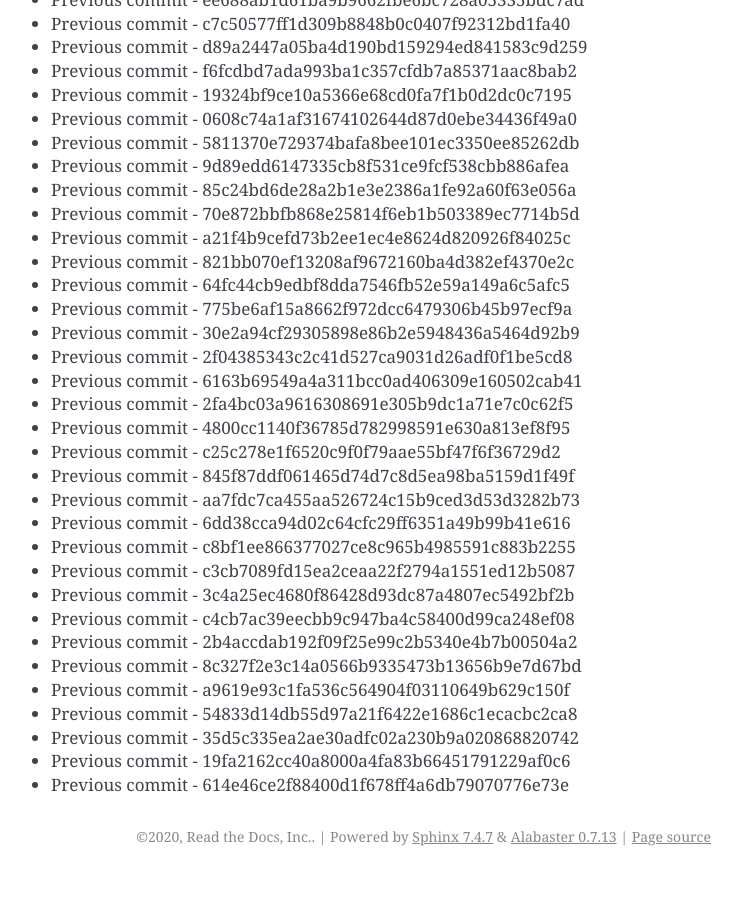
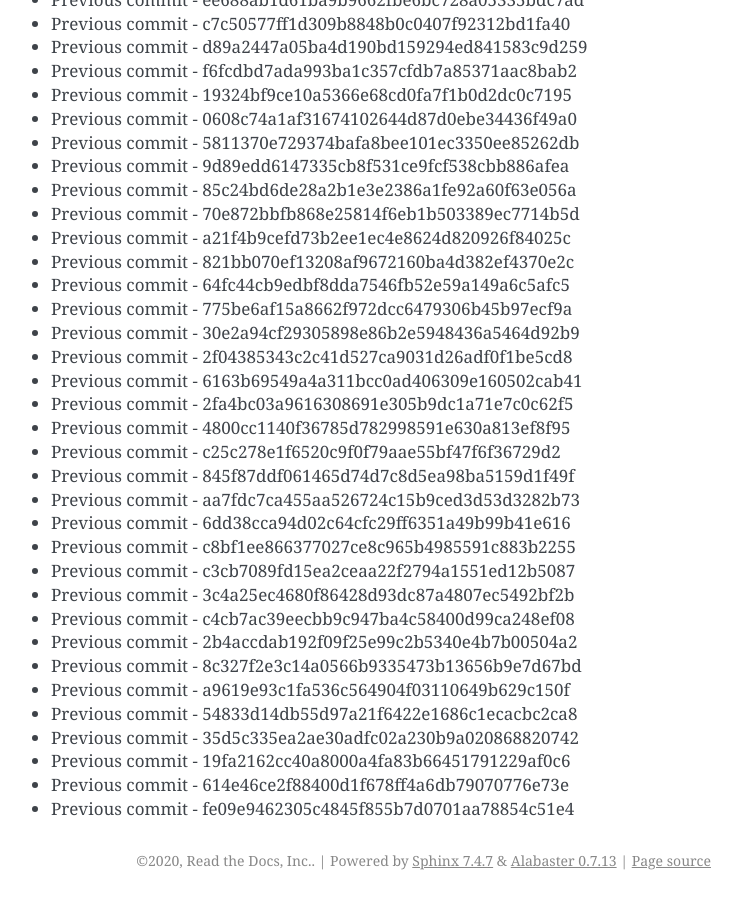
Before and after one commit to readthedocs/rtd-git-stresstest, a Sphinx documentation site: the page built from docs/updates.rst, in a window 1280 px wide and 900 px high, scrolled down 83564 px. Shown: the whole window, without its empty margins (399-1141 px from the left). Built offline with Sphinx 7.4.7, drawn with Linux system fonts in a browser that asks for light colours; before the commit the page ends 84440 px from its top, so only the background shows below that.

Commit message:
Generating commit from previous: fe09e9462305c4845f855b7d0701aa78854c51e4

```diff
--- a/docs/updates.rst
+++ b/docs/updates.rst
@@ -3543,3 +3543,4 @@ It can be tested for any performance characteristics.
 * Previous commit - 35d5c335ea2ae30adfc02a230b9a020868820742
 * Previous commit - 19fa2162cc40a8000a4fa83b66451791229af0c6
 * Previous commit - 614e46ce2f88400d1f678ff4a6db79070776e73e
+* Previous commit - fe09e9462305c4845f855b7d0701aa78854c51e4
```
